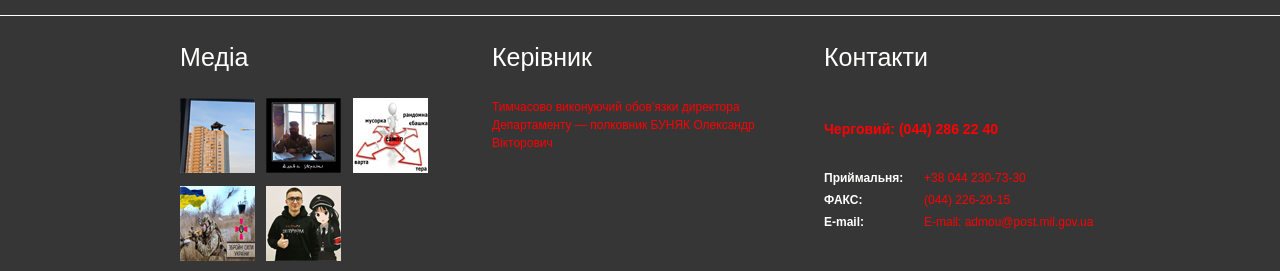
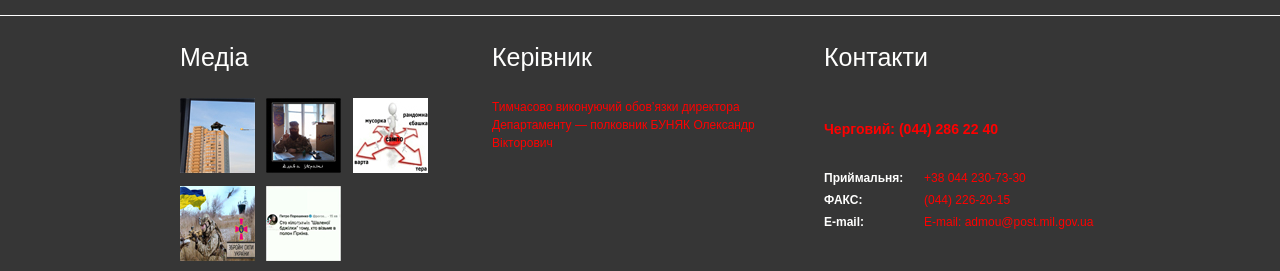
Before and after one commit to ShaleniyAnton/CourseProject, a website: page app/about.html in a window 1280 px wide. Shown: the part 1024-1295 px from the top of the page. Drawn offline with Linux system fonts and the light colour scheme; files whose address does not match are found by name.

Commit message:
finaly final final v 1.100500

```diff
--- a/app/about.html
+++ b/app/about.html
@@ -73,7 +73,7 @@
     <div class="fbg_resize">
       <div class="col c1">
         <h2 id="media"><span>Медіа</span></h2>
-        <a href="./images/ппо3.jpg"><img src="./images/gal1.jpg" width="75" height="75" alt="" class="gal" /></a> <a href="./images/Джихад.jpg"><img src="./images/gal2.jpg" width="75" height="75" alt="" class="gal" /></a> <a href="./images/sampo.jpg"><img src="./images/gal3.jpg" width="75" height="75" alt="" class="gal" /></a> <a href="./images/Zbroyni.jpg"><img src="./images/gal4.jpg" width="75" height="75" alt="" class="gal" /></a> <a href="./images/photo_2022-09-22_21-39-55.jpg"><img src="./images/gal5.jpg" width="75" height="75" alt="" class="gal" /></a> <iframe width="300" height="225" src="https://www.youtube.com/embed/dN9-jwHLpEk" title="YouTube video player" frameborder="0" allow="accelerometer; autoplay; clipboard-write; encrypted-media; gyroscope; picture-in-picture" allowfullscreen></iframe></a> </div>      <div class="col c2">
+        <a href="./images/ппо3.jpg"><img src="./images/gal1.jpg" width="75" height="75" alt="" class="gal" /></a> <a href="./images/Джихад.jpg"><img src="./images/gal2.jpg" width="75" height="75" alt="" class="gal" /></a> <a href="./images/sampo.jpg"><img src="./images/gal3.jpg" width="75" height="75" alt="" class="gal" /></a> <a href="./images/Zbroyni.jpg"><img src="./images/gal4.jpg" width="75" height="75" alt="" class="gal" /></a> <a href="./app/images/photo_2022-11-12_09-17-40.jpg"><img src="./app/images/hetman.png" width="75" height="75" alt="" class="gal" /></a> <iframe width="300" height="225" src="https://www.youtube.com/embed/dN9-jwHLpEk" title="YouTube video player" frameborder="0" allow="accelerometer; autoplay; clipboard-write; encrypted-media; gyroscope; picture-in-picture" allowfullscreen></iframe></a> </div>      <div class="col c2">
         <h2><span>Керівник</span></h2>
         <p>Тимчасово виконуючий обов’язки директора Департаменту —
           полковник БУНЯК Олександр Вікторович</p>
```
Also changed, not shown: app/contact.html (+1 -1 lines).
